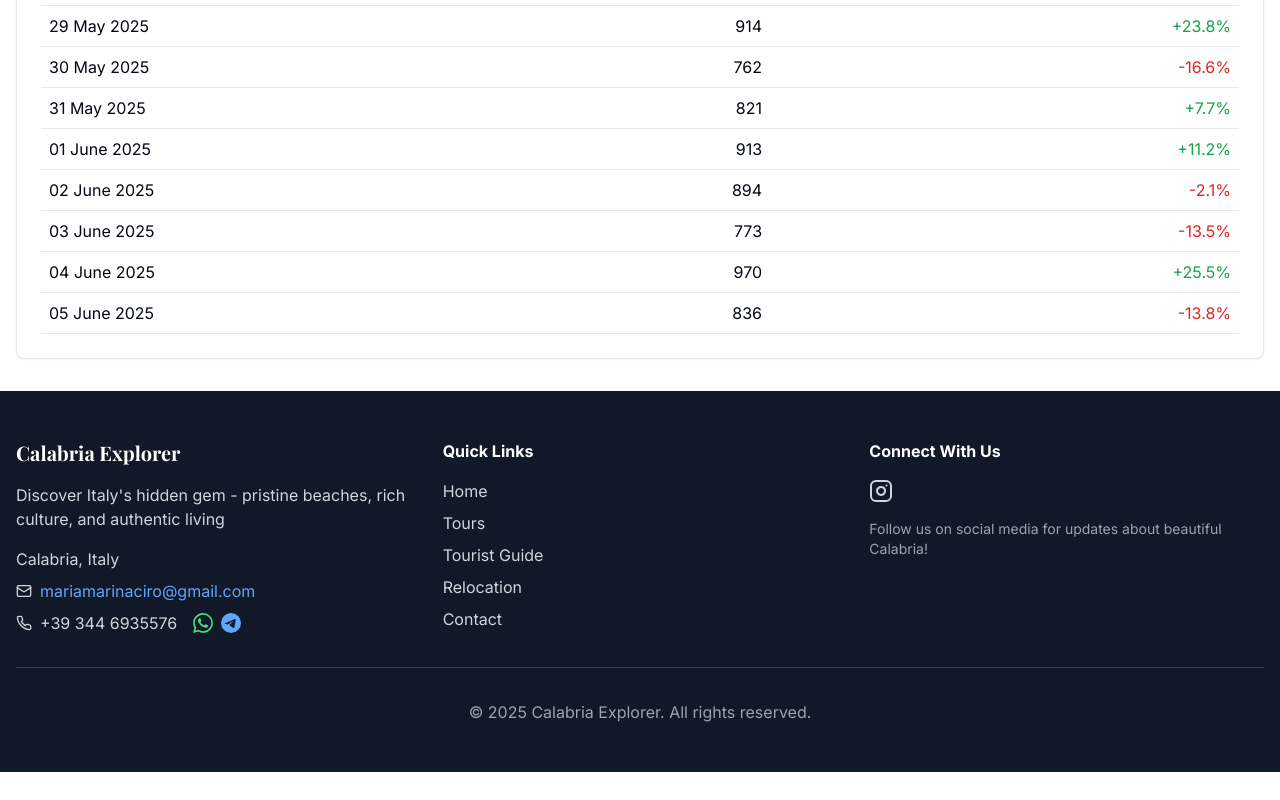
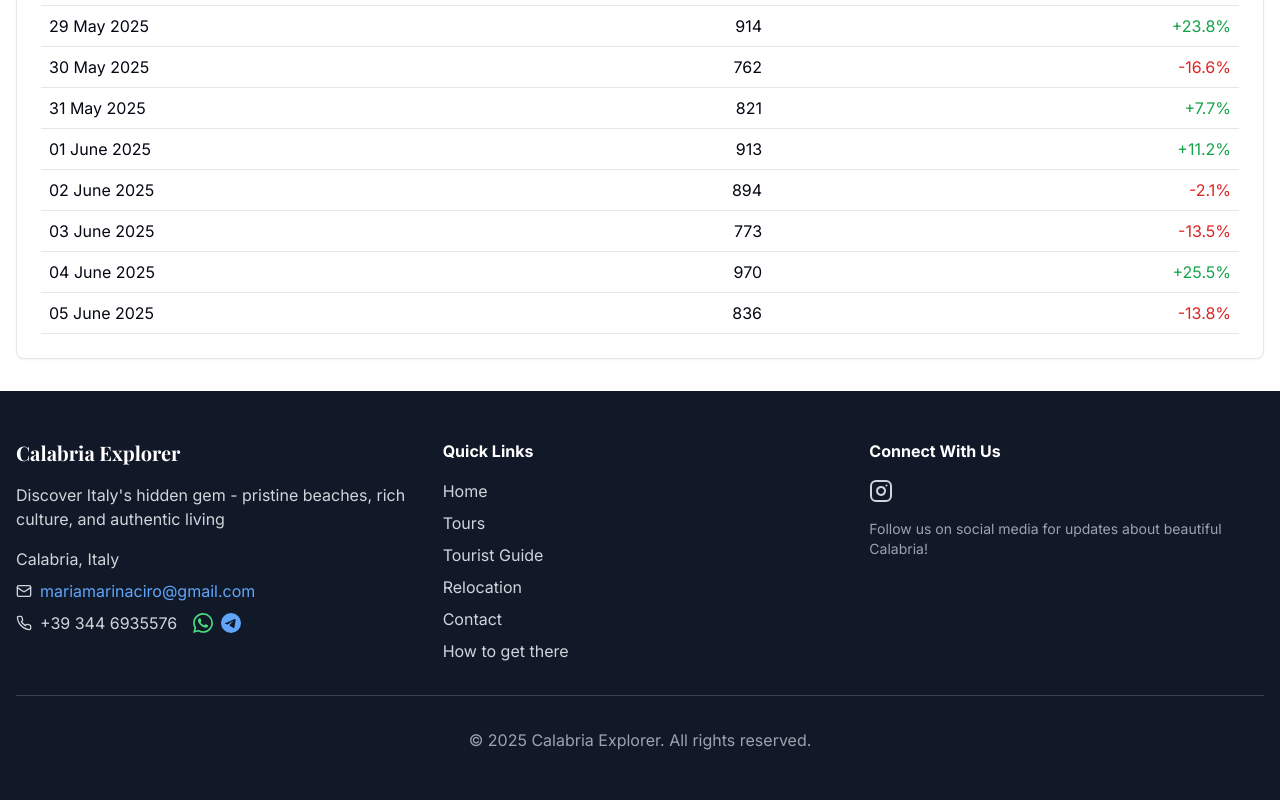
Before and after one commit to CalabriaExplorer/calabriaexplorerVercel, a React (Vite) app: page /stat in a window 1280 px wide. Shown: the part 3654-4454 px from the top of the page. Before the commit the page ends 4426 px from the top, so only its background shows below. Built offline with nearby package versions, Linux system fonts and the light colour scheme.

Commit message:
Add "How to get there" to quick links
Added a "How to get there" link to the quick links section of the main page, linking to the specified URL.

```diff
--- a/src/components/layout/Layout.tsx
+++ b/src/components/layout/Layout.tsx
@@ -180,11 +180,31 @@ const Layout = ({ children, colorScheme = "default", title, description }: Layou
               <h4 className="font-bold mb-4">{t("footer.quicklinks")}</h4>
               <nav aria-label="Footer navigation">
                 <ul className="space-y-2">
-                  <li><Link to="/" className="text-gray-300 hover:text-white">{t("home")}</Link></li>
-                  <li><Link to="/tours" className="text-gray-300 hover:text-white">{t("tours")}</Link></li>
-                  <li><Link to="#tourist" className="text-gray-300 hover:text-white">{t("footer.tourist")}</Link></li>
-                  <li><Link to="#relocation" className="text-gray-300 hover:text-white">{t("footer.relocation")}</Link></li>
-                  <li><Link to="#contact" className="text-gray-300 hover:text-white">{t("contact")}</Link></li>
+                  <li>
+                    <Link to="/" className="text-gray-300 hover:text-white">{t("home")}</Link>
+                  </li>
+                  <li>
+                    <Link to="/tours" className="text-gray-300 hover:text-white">{t("tours")}</Link>
+                  </li>
+                  <li>
+                    <Link to="#tourist" className="text-gray-300 hover:text-white">{t("footer.tourist")}</Link>
+                  </li>
+                  <li>
+                    <Link to="#relocation" className="text-gray-300 hover:text-white">{t("footer.relocation")}</Link>
+                  </li>
+                  <li>
+                    <Link to="#contact" className="text-gray-300 hover:text-white">{t("contact")}</Link>
+                  </li>
+                  <li>
+                    <a
+                      href="https://ciro-flight.lovable.app/flights"
+                      target="_blank"
+                      rel="noopener noreferrer"
+                      className="text-gray-300 hover:text-white"
+                    >
+                      {language === "en" ? "How to get there" : "Как добраться"}
+                    </a>
+                  </li>
                 </ul>
               </nav>
             </div>
```
